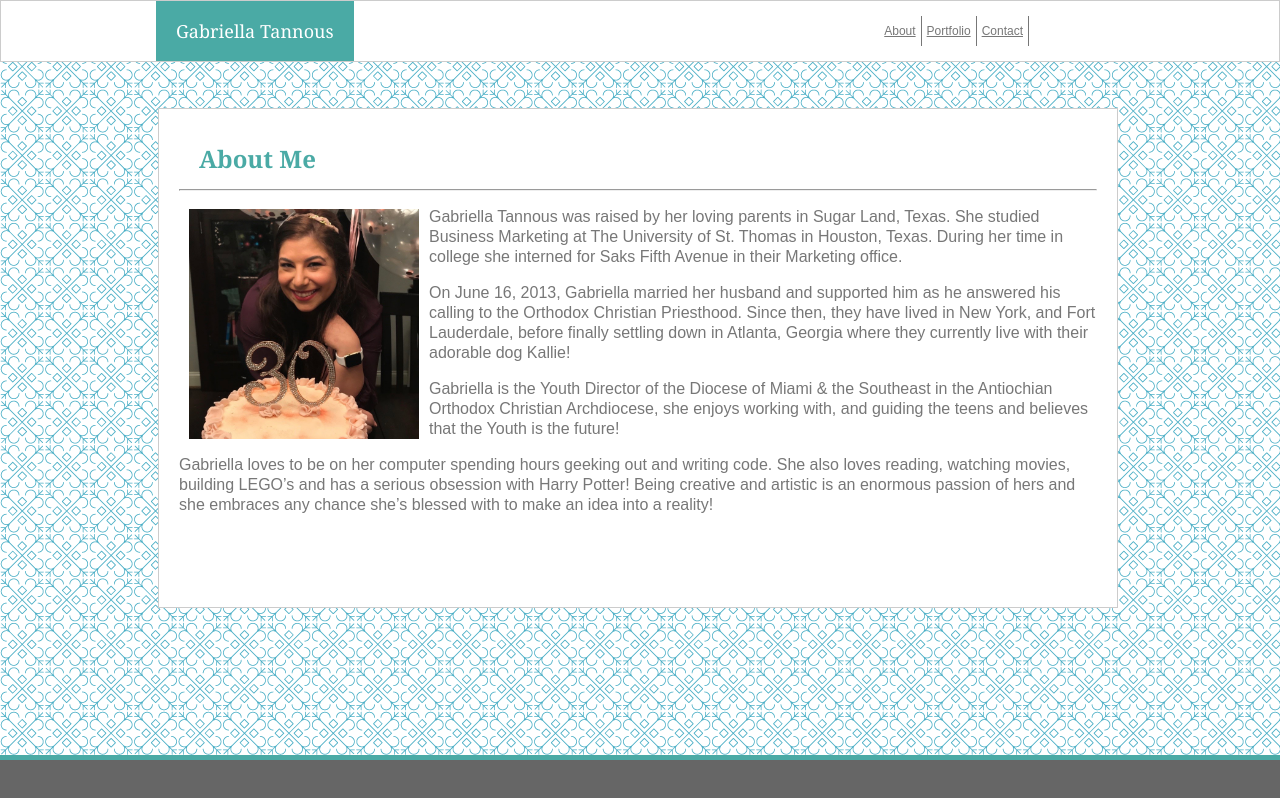
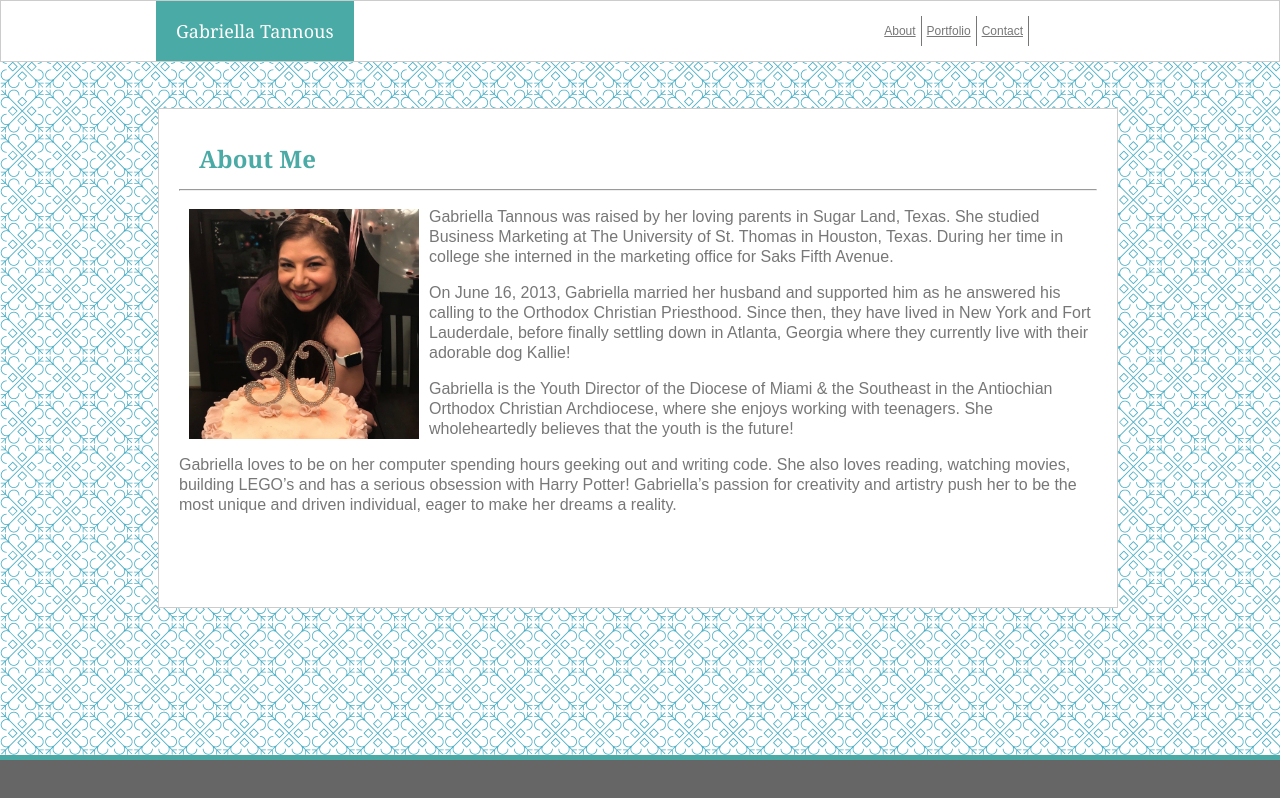
Before and after one commit to gtannous16/Basic-Portfolio, a plain HTML site: page index.html in a window 1280 px wide. Drawn offline with Linux system fonts and the light colour scheme.

Commit message:
edited bio

```diff
--- a/index.html
+++ b/index.html
@@ -30,25 +30,25 @@
 
         <img id="profile" src="assets/images/Profile Image.jpg" width="200" height="350">
         <section id="content">
-                <p>Gabriella Tannous was raised by her loving parents in Sugar Land, Texas.
-                    She studied Business Marketing at The University of St. Thomas in Houston, Texas.
-                    During her time in college she interned for Saks Fifth Avenue in their Marketing office.
+                <p> Gabriella Tannous was raised by her loving parents in Sugar Land, Texas. She studied
+                    Business Marketing at The University of St. Thomas in Houston, Texas. During her time
+                    in college she interned in the marketing office for Saks Fifth Avenue.
                 </p>
                 <p>
                     On June 16, 2013, Gabriella married her husband and supported him as he answered his
-                    calling to the Orthodox Christian Priesthood. Since then, they have lived in New York,
-                    and Fort Lauderdale, before finally settling down in Atlanta, Georgia where they
-                    currently live with their adorable dog Kallie!
+                    calling to the Orthodox Christian Priesthood. Since then, they have lived in New York
+                    and Fort Lauderdale, before finally settling down in Atlanta, Georgia where they currently
+                    live with their adorable dog Kallie!
                 </p>
                 <p>
-                    Gabriella is the Youth Director of the Diocese of Miami & the Southeast in the
-                    Antiochian Orthodox Christian Archdiocese, she enjoys working with, and guiding the
-                    teens and believes that the Youth is the future!
+                    Gabriella is the Youth Director of the Diocese of Miami & the Southeast in the Antiochian
+                    Orthodox Christian Archdiocese, where she enjoys working with teenagers. She wholeheartedly
+                    believes that the youth is the future!
                 </p>
-                    Gabriella loves to be on her computer spending hours geeking out and writing code.
-                    She also loves reading, watching movies, building LEGO’s and has a serious obsession
-                    with Harry Potter!  Being creative and artistic is an enormous passion of hers and
-                    she embraces any chance she’s blessed with to make an idea into a reality!
+                    Gabriella loves to be on her computer spending hours geeking out and writing code. She also
+                    loves reading, watching movies, building LEGO’s and has a serious obsession with Harry Potter!
+                    Gabriella’s passion for creativity and artistry push her to be the most unique and driven
+                    individual, eager to make her dreams a reality.
                 </p>
     </section>
 
```
